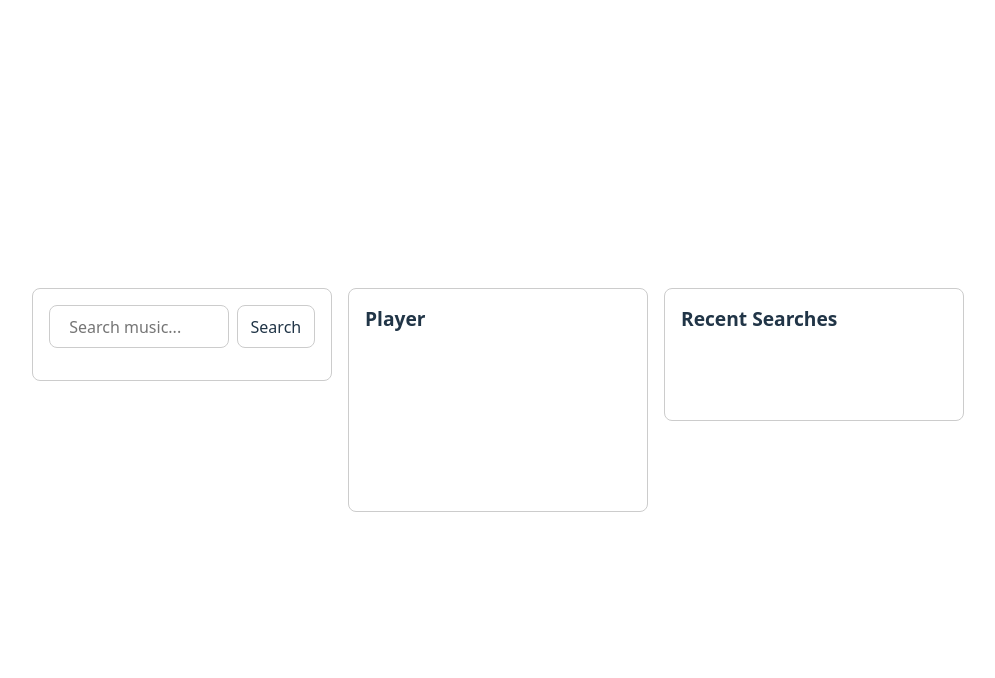
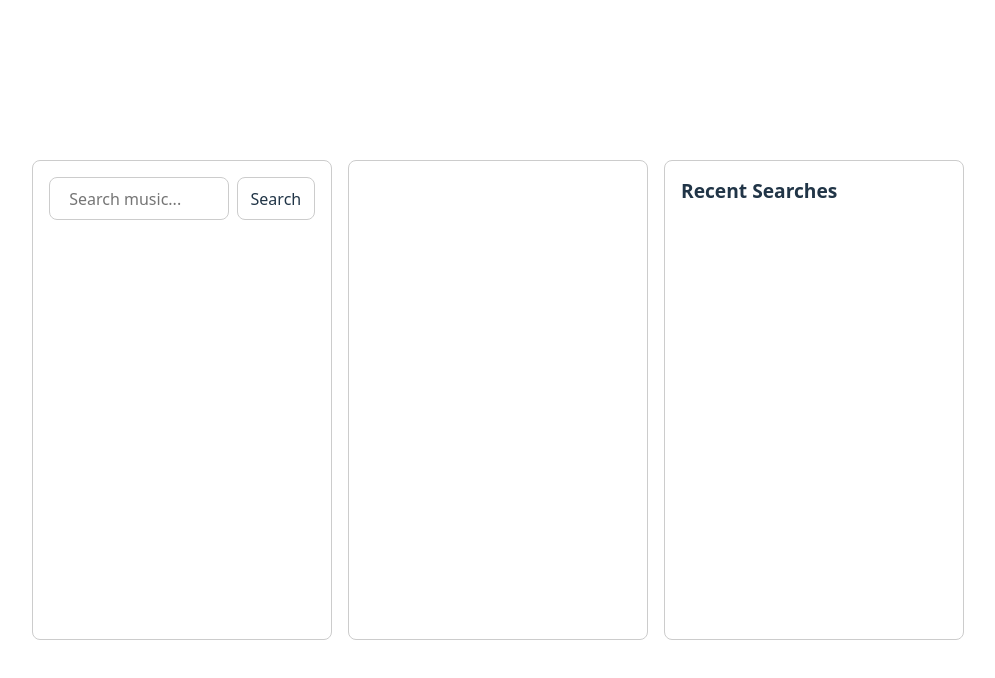
Before and after one commit to kobtze/music-app, a React (Vite) app in the folder vite-project/: page / in a window 1280 px wide. Shown: the top 678 px of the page, without its empty margins (142-1137 px from the left). Built offline with nearby package versions, Linux system fonts and the light colour scheme.

Commit message:
Update component styles for improved layout and visual consistency
- Increased height of components in App.css for better visibility.
- Commented out height property in Player.css and Search.css to allow for flexible sizing.

```diff
--- a/vite-project/src/App.css
+++ b/vite-project/src/App.css
@@ -51,7 +51,7 @@
 
 .components-row > * {
   width: 300px;
-  height: 350px;
+  height: 480px;
   flex-shrink: 0;
   border: 1px solid #ccc;
   border-radius: 8px;
--- a/vite-project/src/components/Player.css
+++ b/vite-project/src/components/Player.css
@@ -1,7 +1,6 @@
 .player-container {
   display: flex;
   flex-direction: column;
-  height: 100%;
   gap: 1rem;
 }
 
--- a/vite-project/src/components/Player.tsx
+++ b/vite-project/src/components/Player.tsx
@@ -47,7 +47,6 @@ function Player({ selectedImage }: PlayerProps) {
 
   return (
     <div className="player-container">
-      <h3 className="player-title">Player</h3>
       <div className="player-image-area">
         {displayImage ? (
           <img
--- a/vite-project/src/components/Search.css
+++ b/vite-project/src/components/Search.css
@@ -1,7 +1,6 @@
 .search-container {
   display: flex;
   flex-direction: column;
-  height: 100%;
   gap: 1rem;
 }
 
@@ -98,7 +97,7 @@
 .recent-container {
   display: flex;
   flex-direction: column;
-  height: 100%;
+  /* height: 100%; */
   gap: 1rem;
 }
 
```
